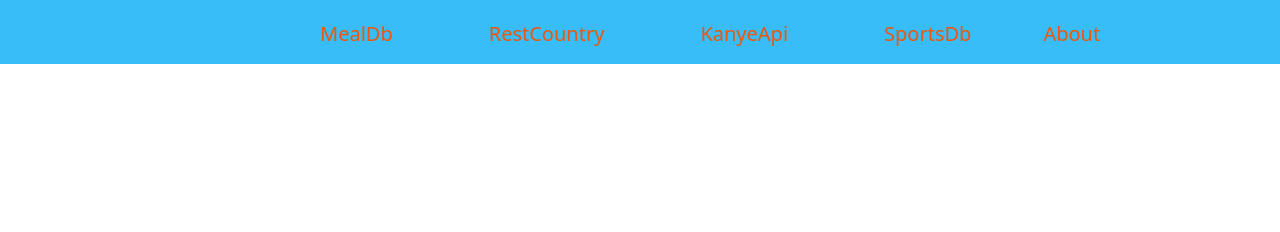
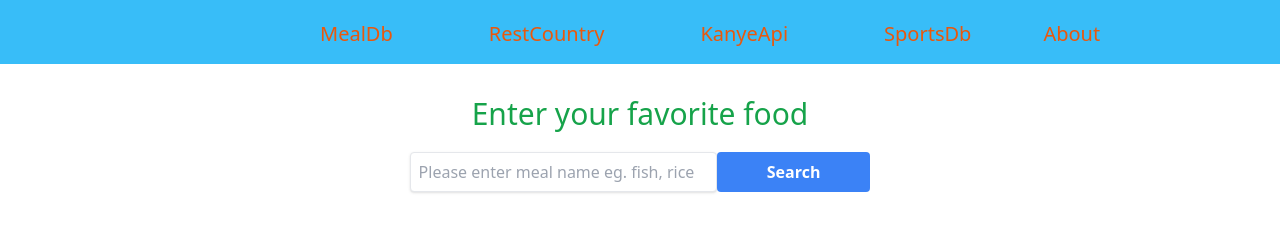
Before and after one commit to Masitbd/API-Test, a plain HTML site: page index.html in a window 1280 px wide. Drawn offline with nearby package versions, Linux system fonts and the light colour scheme; no server answers.

Commit message:
Complete mealDb

```diff
--- a/index.html
+++ b/index.html
@@ -36,6 +36,21 @@
     </ul>
   </header>
   <main class="my-8">
+    <section>
+      <div class="w-3/5 mb-6 mx-auto">
+        <h1 class="text-center mb-5 text-3xl text-green-600">Enter your favorite food</h1>
+        <div class="flex justify-center">
+
+          <input
+            class="shadow appearance-none border rounded w-2/5 grid py-2 px-2  text-gray-700 leading-tight focus:outline-none focus:shadow-outline mx-0"
+            id="search-text" type="text" placeholder="Please enter meal name eg. fish, rice">
+          <button onclick="loadMealByName()"
+            class="bg-blue-500 hover:bg-blue-700 text-white font-bold py-2 rounded w-1/5">
+            Search
+          </button>
+        </div>
+      </div>
+    </section>
     <div class="w-3/4 grid grid-cols-4 grid-flow-row gap-4 mx-auto  " id="meal-container">
     </div>
 
--- a/js/mealdb.js
+++ b/js/mealdb.js
@@ -7,11 +7,9 @@ const loadMeal = () => {
     });
 };
 
-loadMeal();
-
 const displayMeal = (items) => {
+  document.getElementById("meal-container").textContent = "";
   for (const item of items) {
-    console.log(item);
     const mealContainer = document.getElementById("meal-container");
     const div = document.createElement("div");
     div.setAttribute("class", "mx-auto");
@@ -26,3 +24,22 @@ const displayMeal = (items) => {
     mealContainer.appendChild(div);
   }
 };
+
+const loadMealByName = async () => {
+  const searchText = findText();
+  if (searchText != "") {
+    const url = `https://www.themealdb.com/api/json/v1/1/search.php?s=${searchText}`;
+    const response = await fetch(url);
+    const data = await response.json();
+    displayMeal(data.meals);
+  } else {
+    document.getElementById("meal-container").textContent = "";
+  }
+};
+
+const findText = () => {
+  const inputText = document.getElementById("search-text").value;
+  document.getElementById("search-text").value = "";
+  return inputText;
+};
+loadMeal();
```
